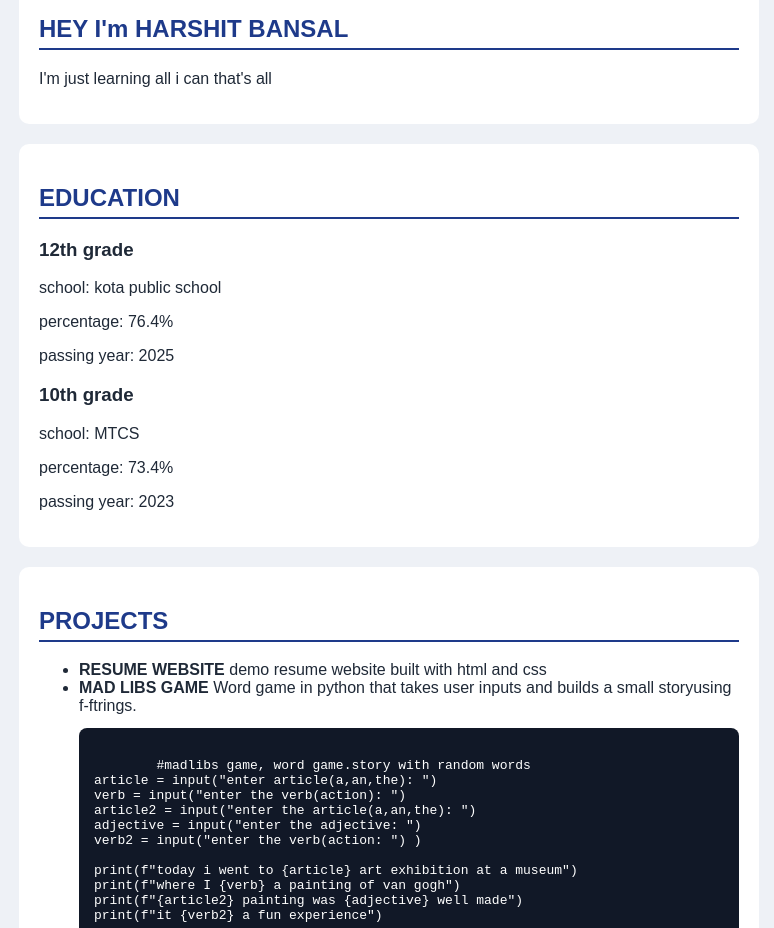
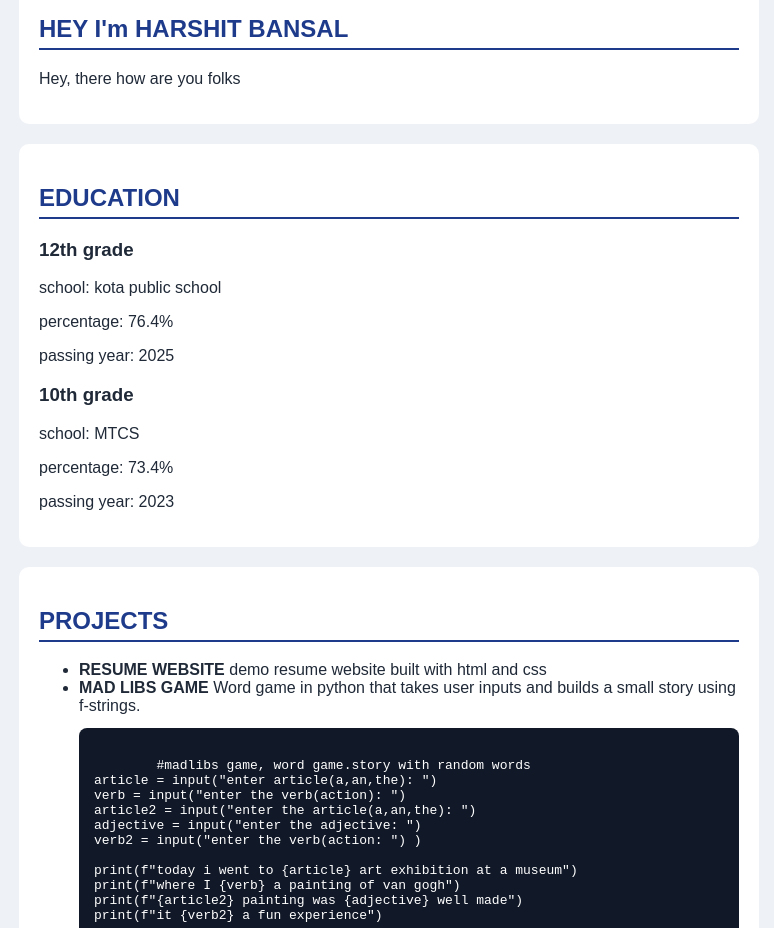
Before and after one commit to flower0-n/resume-website, a plain HTML site: page index.html in a window 1280 px wide. Shown: the part 367-1295 px from the top of the page, 251-1025 px from the left. Drawn offline with Linux system fonts and the light colour scheme.

Commit message:
Update index.html

```diff
--- a/index.html
+++ b/index.html
@@ -12,7 +12,7 @@
   </header>
   <section>
     <h2>HEY I'm HARSHIT BANSAL</h2>
-    <p> I'm just learning all i can that's all </p>
+    <p> Hey, there how are you folks </p>
   </section>
   <section>
     <h2>EDUCATION </h2>
@@ -30,7 +30,7 @@
     <h2>PROJECTS</h2>
     <ul>
        <li><strong>RESUME WEBSITE</strong> demo resume website built with html and css</li>
-       <li><strong>MAD LIBS GAME</strong> Word game in python that takes user inputs and builds a small storyusing f-ftrings.
+       <li><strong>MAD LIBS GAME</strong> Word game in python that takes user inputs and builds a small story using f-strings.
         <pre><code>
         #madlibs game, word game.story with random words
 article = input("enter article(a,an,the): ")
```
